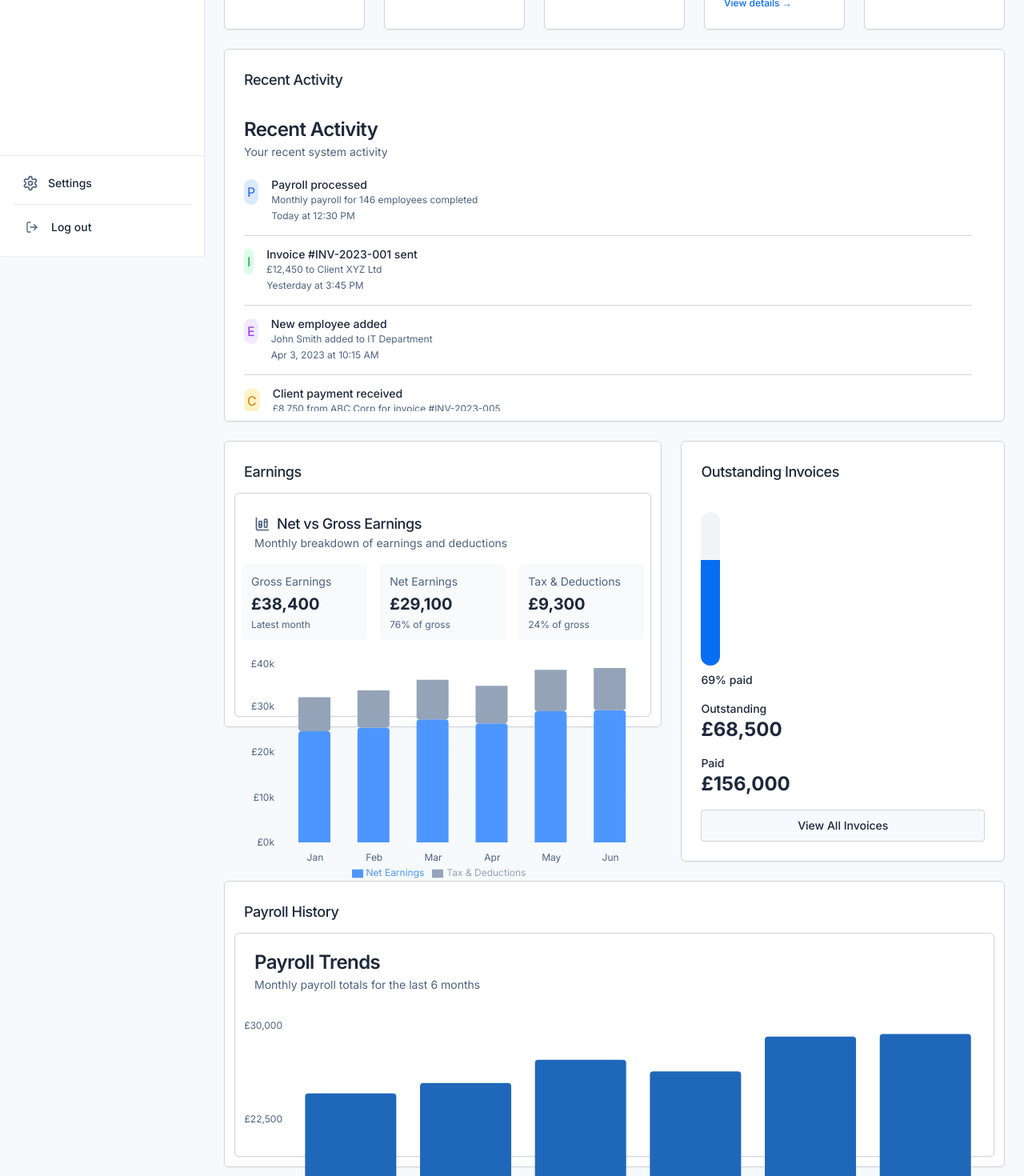
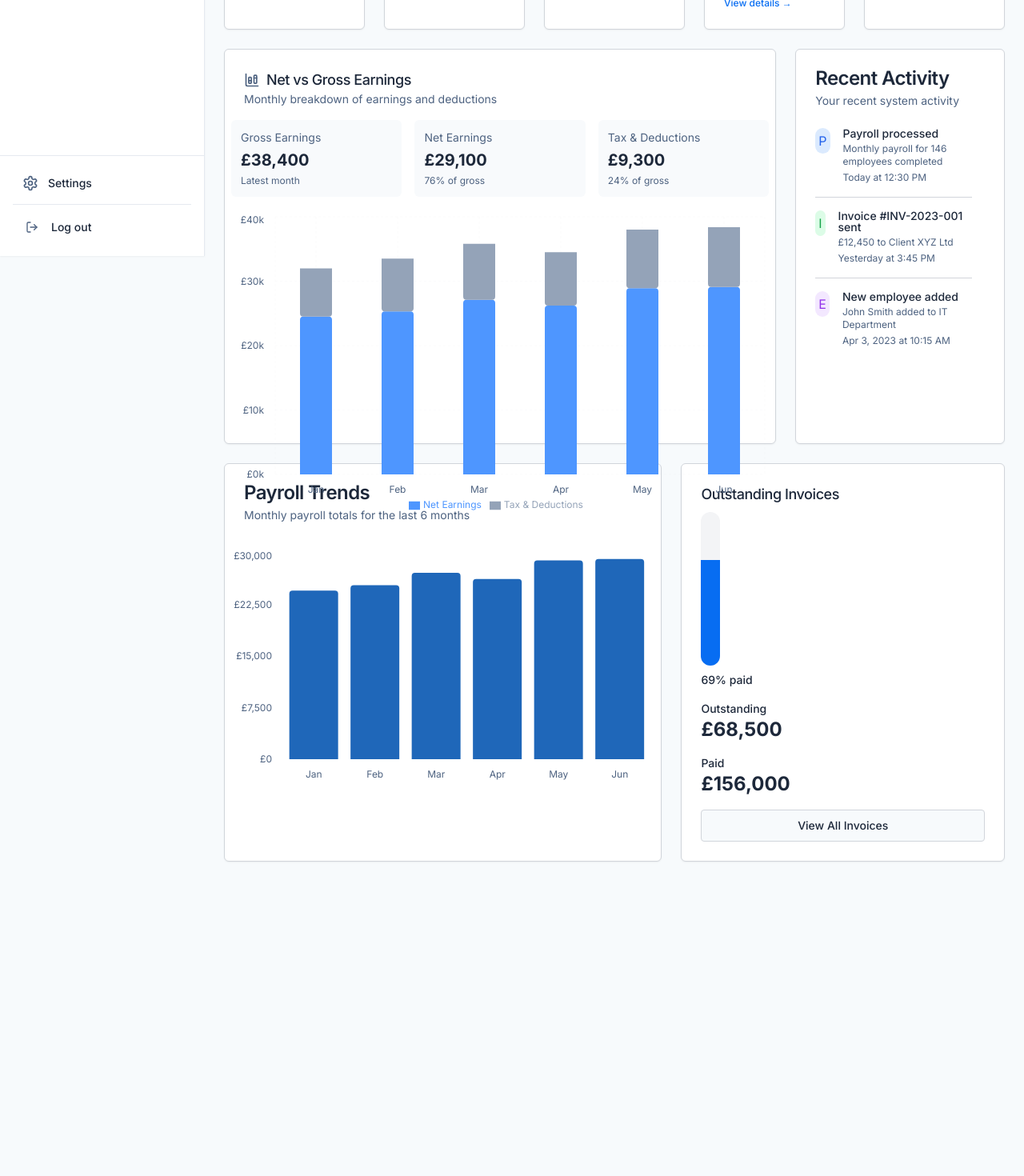
Before and after one commit to alexcsaky/flow-uk-payroll-suite-61, a React (Vite) app: page / in a window 1280 px wide. Shown: the part 480-1950 px from the top of the page at 80% size. After the commit the page ends 1581 px from the top, so only its background shows below. Built offline with nearby package versions, Linux system fonts and the light colour scheme.

Commit message:
Reverted to commit 5c13c47af8b4b6fbcced9c4d6da899d3839c754e

```diff
--- a/src/App.tsx
+++ b/src/App.tsx
@@ -4,43 +4,26 @@ import { Toaster as Sonner } from "@/components/ui/sonner";
 import { Toaster } from "@/components/ui/toaster";
 import { TooltipProvider } from "@/components/ui/tooltip";
 import { BillingFeaturesProvider } from "@/hooks/use-billing-features";
-import { lazy, Suspense } from "react";
+import Analytics from "@/pages/Analytics";
+import Approvals from "@/pages/Approvals";
+import Clients from "@/pages/Clients";
+import Dashboard from "@/pages/Dashboard";
+import EmployeeDetails from "@/pages/EmployeeDetails";
+import EmployeeOnboarding from "@/pages/EmployeeOnboarding";
+import Employees from "@/pages/Employees";
+import Invoices from "@/pages/Invoices";
+import NotFound from "@/pages/NotFound";
+import Payments from "@/pages/Payments";
+import Payroll from "@/pages/Payroll";
+import Payslip from "@/pages/Payslip";
+import Reports from "@/pages/Reports";
+import Settings from "@/pages/Settings";
+import Timesheets from "@/pages/Timesheets";
+import UserRoles from "@/pages/UserRoles";
 import { QueryClient, QueryClientProvider } from "@tanstack/react-query";
 import { BrowserRouter, Route, Routes } from "react-router-dom";
 
-// Create a loading component
-const LoadingFallback = () => (
-  <div className="flex items-center justify-center h-screen">
-    <div className="animate-spin rounded-full h-12 w-12 border-t-2 border-b-2 border-primary"></div>
-  </div>
-);
-
-// Lazy-load page components
-const Dashboard = lazy(() => import("@/pages/Dashboard"));
-const Settings = lazy(() => import("@/pages/Settings"));
-const Employees = lazy(() => import("@/pages/Employees"));
-const EmployeeOnboarding = lazy(() => import("@/pages/EmployeeOnboarding"));
-const EmployeeDetails = lazy(() => import("@/pages/EmployeeDetails"));
-const Payroll = lazy(() => import("@/pages/Payroll"));
-const Timesheets = lazy(() => import("@/pages/Timesheets"));
-const Approvals = lazy(() => import("@/pages/Approvals"));
-const Reports = lazy(() => import("@/pages/Reports"));
-const Clients = lazy(() => import("@/pages/Clients"));
-const Invoices = lazy(() => import("@/pages/Invoices"));
-const Payments = lazy(() => import("@/pages/Payments"));
-const Analytics = lazy(() => import("@/pages/Analytics"));
-const Payslip = lazy(() => import("@/pages/Payslip"));
-const UserRoles = lazy(() => import("@/pages/UserRoles"));
-const NotFound = lazy(() => import("@/pages/NotFound"));
-
-const queryClient = new QueryClient({
-  defaultOptions: {
-    queries: {
-      refetchOnWindowFocus: false, // Prevent refetching when window regains focus
-      retry: 1, // Only retry failed queries once
-    },
-  },
-});
+const queryClient = new QueryClient();
 
 const App = () => (
   <QueryClientProvider client={queryClient}>
@@ -50,139 +33,25 @@ const App = () => (
         <Sonner />
         <BrowserRouter>
           <Routes>
-            <Route
-              path="/"
-              element={<AppLayout />}
-            >
-              <Route
-                index
-                element={
-                  <Suspense fallback={<LoadingFallback />}>
-                    <Dashboard />
-                  </Suspense>
-                }
-              />
-              <Route
-                path="settings"
-                element={
-                  <Suspense fallback={<LoadingFallback />}>
-                    <Settings />
-                  </Suspense>
-                }
-              />
-              <Route
-                path="employees"
-                element={
-                  <Suspense fallback={<LoadingFallback />}>
-                    <Employees />
-                  </Suspense>
-                }
-              />
-              <Route
-                path="employees/onboarding"
-                element={
-                  <Suspense fallback={<LoadingFallback />}>
-                    <EmployeeOnboarding />
-                  </Suspense>
-                }
-              />
-              <Route
-                path="employees/:employeeId"
-                element={
-                  <Suspense fallback={<LoadingFallback />}>
-                    <EmployeeDetails />
-                  </Suspense>
-                }
-              />
-              <Route
-                path="payroll"
-                element={
-                  <Suspense fallback={<LoadingFallback />}>
-                    <Payroll />
-                  </Suspense>
-                }
-              />
-              <Route
-                path="timesheets"
-                element={
-                  <Suspense fallback={<LoadingFallback />}>
-                    <Timesheets />
-                  </Suspense>
-                }
-              />
-              <Route
-                path="approvals"
-                element={
-                  <Suspense fallback={<LoadingFallback />}>
-                    <Approvals />
-                  </Suspense>
-                }
-              />
-              <Route
-                path="reports"
-                element={
-                  <Suspense fallback={<LoadingFallback />}>
-                    <Reports />
-                  </Suspense>
-                }
-              />
-              <Route
-                path="clients"
-                element={
-                  <Suspense fallback={<LoadingFallback />}>
-                    <Clients />
-                  </Suspense>
-                }
-              />
-              <Route
-                path="invoices"
-                element={
-                  <Suspense fallback={<LoadingFallback />}>
-                    <Invoices />
-                  </Suspense>
-                }
-              />
-              <Route
-                path="payments"
-                element={
-                  <Suspense fallback={<LoadingFallback />}>
-                    <Payments />
-                  </Suspense>
-                }
-              />
-              <Route
-                path="analytics"
-                element={
-                  <Suspense fallback={<LoadingFallback />}>
-                    <Analytics />
-                  </Suspense>
-                }
-              />
-              <Route
-                path="payslips/:employeeId/:payslipId"
-                element={
-                  <Suspense fallback={<LoadingFallback />}>
-                    <Payslip />
-                  </Suspense>
-                }
-              />
-              <Route
-                path="user-roles"
-                element={
-                  <Suspense fallback={<LoadingFallback />}>
-                    <UserRoles />
-                  </Suspense>
-                }
-              />
+            <Route path="/" element={<AppLayout />}>
+              <Route index element={<Dashboard />} />
+              <Route path="settings" element={<Settings />} />
+              <Route path="employees" element={<Employees />} />
+              <Route path="employees/onboarding" element={<EmployeeOnboarding />} />
+              <Route path="employees/:employeeId" element={<EmployeeDetails />} />
+              <Route path="payroll" element={<Payroll />} />
+              <Route path="timesheets" element={<Timesheets />} />
+              <Route path="approvals" element={<Approvals />} />
+              <Route path="reports" element={<Reports />} />
+              <Route path="clients" element={<Clients />} />
+              <Route path="invoices" element={<Invoices />} />
+              <Route path="payments" element={<Payments />} />
+              <Route path="analytics" element={<Analytics />} />
+              <Route path="payslips/:employeeId/:payslipId" element={<Payslip />} />
+              <Route path="user-roles" element={<UserRoles />} />
+              {/* ADD ALL CUSTOM ROUTES ABOVE THE CATCH-ALL "*" ROUTE */}
             </Route>
-            <Route
-              path="*"
-              element={
-                <Suspense fallback={<LoadingFallback />}>
-                  <NotFound />
-                </Suspense>
-              }
-            />
+            <Route path="*" element={<NotFound />} />
           </Routes>
         </BrowserRouter>
       </TooltipProvider>
--- a/src/components/dashboard/EarningsPayrollSection.tsx
+++ b/src/components/dashboard/EarningsPayrollSection.tsx
@@ -16,53 +16,21 @@ interface EarningsPayrollSectionProps {
     timestamp: string;
     type: "payroll" | "invoice" | "employee" | "client" | "system";
   }>;
-  className?: string;
-  chartClassName?: string;
-  activityClassName?: string;
-  chartOnly?: boolean;
-  activityOnly?: boolean;
 }
 
 export function EarningsPayrollSection({
   earningsData,
-  activities,
-  className = "grid gap-6 md:grid-cols-7 h-full",
-  chartClassName = "md:col-span-5 h-full",
-  activityClassName = "md:col-span-2 h-full",
-  chartOnly = false,
-  activityOnly = false
+  activities
 }: EarningsPayrollSectionProps) {
-  if (chartOnly) {
-    return (
-      <div className={className}>
-        <EarningsChart
-          data={earningsData}
-          className={chartClassName}
-        />
-      </div>
-    );
-  }
-
-  if (activityOnly) {
-    return (
-      <div className={className}>
-        <RecentActivityCard
-          activities={activities}
-          className={activityClassName}
-        />
-      </div>
-    );
-  }
-
   return (
-    <div className={className}>
+    <div className="grid gap-6 md:grid-cols-7 h-full">
       <EarningsChart
         data={earningsData}
-        className={chartClassName}
+        className="md:col-span-5 h-full"
       />
       <RecentActivityCard
         activities={activities}
-        className={activityClassName}
+        className="md:col-span-2 h-full"
       />
     </div>
   );
--- a/src/components/dashboard/InvoiceSummarySection.tsx
+++ b/src/components/dashboard/InvoiceSummarySection.tsx
@@ -9,16 +9,14 @@ interface InvoiceSummarySectionProps {
     percentageComplete: number;
   };
   vertical?: boolean;
-  className?: string;
 }
 
 export function InvoiceSummarySection({
   invoiceSummary,
-  vertical = false,
-  className
+  vertical = false
 }: InvoiceSummarySectionProps) {
   return (
-    <div className={className}>
+    <div className="grid gap-6 md:grid-cols-1 lg:grid-cols-1">
       <InvoiceSummaryCard
         totalOutstanding={invoiceSummary.totalOutstanding}
         totalPaid={invoiceSummary.totalPaid}
--- a/src/components/payroll/PayrollApprovalDetails.tsx
+++ b/src/components/payroll/PayrollApprovalDetails.tsx
@@ -16,10 +16,10 @@ interface PayrollApprovalDetailsProps {
 
 export const PayrollApprovalDetails: React.FC<PayrollApprovalDetailsProps> = ({ payroll, onClose }) => {
   return (
-    <Card className="border border-border/60 shadow-sm">
-      <CardHeader className="flex flex-row items-center justify-between space-y-0 pb-3">
+    <Card>
+      <CardHeader className="flex flex-row items-center justify-between">
         <div>
-          <CardTitle className="text-xl font-semibold">Approval Details: {payroll.runId}</CardTitle>
+          <CardTitle className="text-xl">Approval Details: {payroll.runId}</CardTitle>
           <CardDescription>
             {payroll.runDate} • {payroll.amount} • {payroll.employees} employees
           </CardDescription>
@@ -34,7 +34,7 @@ export const PayrollApprovalDetails: React.FC<PayrollApprovalDetailsProps> = ({
           </Alert>
         )}
       </CardHeader>
-      <CardContent className="pt-2">
+      <CardContent>
         <div className="mb-6">
           <ApprovalSteps payroll={payroll} />
         </div>
--- a/src/components/ui/progress.tsx
+++ b/src/components/ui/progress.tsx
@@ -17,7 +17,7 @@ const Progress = React.forwardRef<
       ref={ref}
       className={cn(
         "relative overflow-hidden rounded-full bg-secondary",
-        isVertical ? "h-full w-2" : "h-2 w-full", // Reduced height from h-4 to h-2 for better UI consistency
+        isVertical ? "h-full w-full" : "h-4 w-full",
         className
       )}
       {...props}
--- a/src/pages/Dashboard.tsx
+++ b/src/pages/Dashboard.tsx
@@ -1,14 +1,15 @@
 
 import React from "react";
 import { DashboardStats } from "@/components/dashboard/DashboardStats";
+import { DashboardMainContent } from "@/components/dashboard/DashboardMainContent";
 import { EarningsPayrollSection } from "@/components/dashboard/EarningsPayrollSection";
+import { InvoiceSummarySection } from "@/components/dashboard/InvoiceSummarySection";
 import { DashboardTabs } from "@/components/dashboard/DashboardTabs";
 import { PayrollDashboardHeader } from "@/components/dashboard/PayrollDashboardHeader";
 import { useBillingFeatures } from "@/hooks/use-billing-features";
 import { PayrollChart } from "@/components/dashboard/PayrollChart";
 import { Card, CardContent, CardHeader, CardTitle } from "@/components/ui/card";
 import { InvoiceSummaryCard } from "@/components/dashboard/InvoiceSummaryCard";
-import { RecentActivityCard } from "@/components/dashboard/RecentActivityCard";
 
 const Dashboard = () => {
   const { billingEnabled } = useBillingFeatures();
@@ -79,7 +80,7 @@ const Dashboard = () => {
     percentageComplete: 69
   };
 
-  // Current pay run data
+  // Mock data for the OpenPayRunWidget (now used for PayrollDashboardHeader)
   const currentPayRun = {
     payRunName: "April 2025 Monthly Pay Run",
     payRunDate: new Date(2025, 3, 25), // April 25, 2025
@@ -99,9 +100,9 @@ const Dashboard = () => {
   };
 
   // Calculate days until next payroll
-  const daysUntilPayroll = 8;
+  const daysUntilPayroll = 8; // Updated to 8 days
 
-  // User data
+  // Mock user data - changed from Sarah to John
   const userName = "John";
 
   return (
@@ -113,7 +114,7 @@ const Dashboard = () => {
         </div>
       </div>
 
-      {/* Dashboard Header */}
+      {/* New Payroll Dashboard Header */}
       <PayrollDashboardHeader
         userName={userName}
         employeesNeedingUpdates={3}
@@ -122,54 +123,29 @@ const Dashboard = () => {
         issues={currentPayRun.issues}
       />
 
-      {/* Summary Stats */}
+      {/* Consolidated Summary Cards */}
       <DashboardStats billingEnabled={billingEnabled} />
 
-      {/* Recent Activity - Now in main section */}
-      <Card>
-        <CardHeader className="pb-3">
-          <CardTitle className="text-lg font-medium">
-            Recent Activity
-          </CardTitle>
-        </CardHeader>
-        <CardContent className="p-0">
-          <RecentActivityCard
-            activities={activities}
-            className="border-0 shadow-none"
-          />
-        </CardContent>
-      </Card>
+      {/* EarningsPayrollSection with RecentActivityCard */}
+      <EarningsPayrollSection
+        earningsData={earningsData}
+        activities={activities}
+      />
 
-      {/* Main Content Area */}
+      {/* Main Content - Changed to directly include Payroll Chart and Invoice Summary Card */}
       <div className="grid gap-6 md:grid-cols-2 lg:grid-cols-7">
-        {/* Earnings Chart */}
+        {/* Payroll Chart with no card wrapper */}
         <div className="md:col-span-2 lg:col-span-4">
-          <Card>
-            <CardHeader className="pb-3">
-              <CardTitle className="text-lg font-medium">
-                Earnings
-              </CardTitle>
-            </CardHeader>
-            <CardContent className="p-3 pt-0">
-              <EarningsPayrollSection
-                earningsData={earningsData}
-                activities={activities}
-                chartOnly={true}
-                className=""
-                chartClassName="h-[280px]"
-              />
-            </CardContent>
-          </Card>
+          <PayrollChart data={payrollData} />
         </div>
 
-        {/* Invoice Summary - Now vertical */}
         <Card className="md:col-span-1 lg:col-span-3">
-          <CardHeader className="pb-3">
+          <CardHeader className="flex flex-row items-center justify-between pb-2">
             <CardTitle className="text-lg font-medium">
               Outstanding Invoices
             </CardTitle>
           </CardHeader>
-          <CardContent className="p-6">
+          <CardContent>
             <InvoiceSummaryCard
               totalOutstanding={invoiceSummary.totalOutstanding}
               totalPaid={invoiceSummary.totalPaid}
@@ -181,21 +157,7 @@ const Dashboard = () => {
         </Card>
       </div>
 
-      {/* Payroll Chart */}
-      <div className="w-full">
-        <Card>
-          <CardHeader className="pb-3">
-            <CardTitle className="text-lg font-medium">
-              Payroll History
-            </CardTitle>
-          </CardHeader>
-          <CardContent className="p-3 pt-0">
-            <div className="h-[280px]">
-              <PayrollChart data={payrollData} />
-            </div>
-          </CardContent>
-        </Card>
-      </div>
+      {/* Remove the final InvoiceSummarySection since we've moved it up */}
     </div>
   );
 };
```
